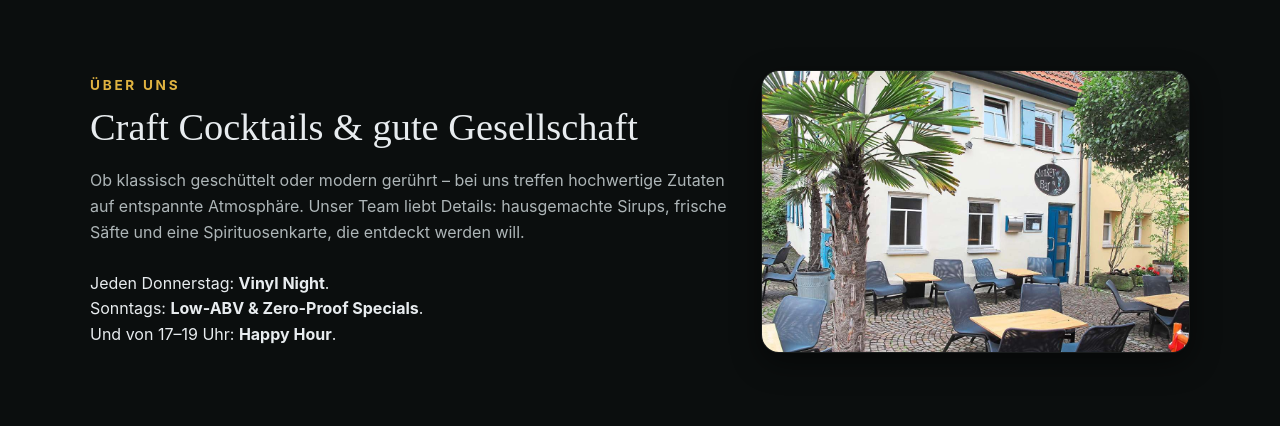
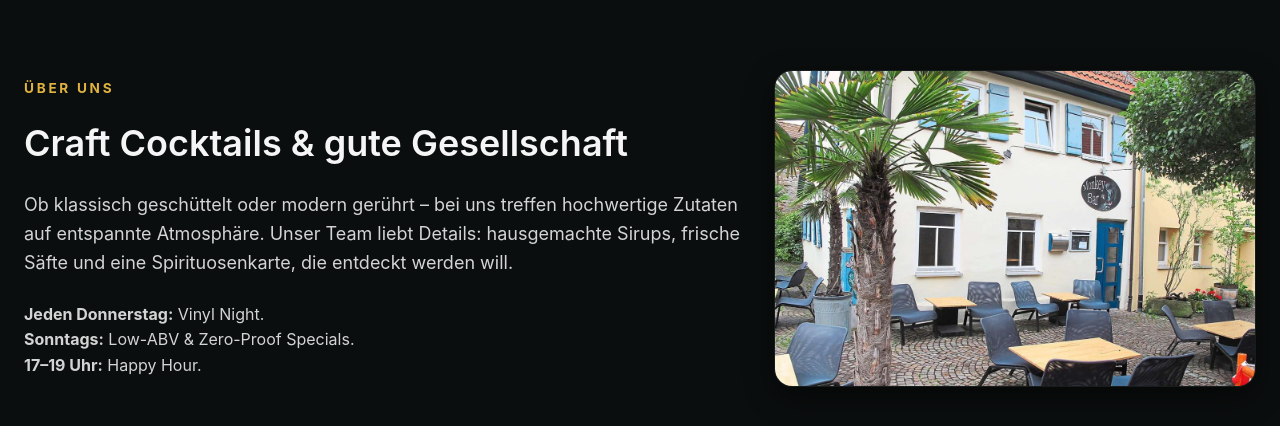
Before and after one commit to UgurTheG/monkey-bar, a Next.js app: page / in a window 1280 px wide. Shown: the part 816-1242 px from the top of the page. Built offline with nearby package versions, Linux system fonts and the light colour scheme.

Commit message:
updated libs

```diff
--- a/eslint.config.mjs
+++ b/eslint.config.mjs
@@ -1,25 +1,44 @@
-import { dirname } from "path";
-import { fileURLToPath } from "url";
-import { FlatCompat } from "@eslint/eslintrc";
+// eslint.config.mjs
+import { defineConfig, globalIgnores } from 'eslint/config';
+import nextVitals from 'eslint-config-next/core-web-vitals';
+import nextTs from 'eslint-config-next/typescript';
+import tseslint from 'typescript-eslint';
+import eslintConfigPrettier from 'eslint-config-prettier/flat';
 
-const __filename = fileURLToPath(import.meta.url);
-const __dirname = dirname(__filename);
+export default defineConfig([
+    // Next.js rules (React, React Hooks, Next best practices)
+    ...nextVitals,
 
-const compat = new FlatCompat({
-  baseDirectory: __dirname,
-});
+    // Next’s TypeScript rules (pairs nicely with typed linting below)
+    ...nextTs,
 
-const eslintConfig = [
-  ...compat.extends("next/core-web-vitals", "next/typescript"),
-  {
-    ignores: [
-      "node_modules/**",
-      ".next/**",
-      "out/**",
-      "build/**",
-      "next-env.d.ts",
-    ],
-  },
-];
+    // Enable type-aware rules from typescript-eslint
+    // Keep this scoped to TS files
+    ...tseslint.configs.recommendedTypeChecked.map((cfg) => ({
+        ...cfg,
+        files: ['**/*.{ts,tsx}'],
+    })),
+    {
+        files: ['**/*.{ts,tsx}'],
+        languageOptions: {
+            parserOptions: {
+                // Use TS Project Service for type-aware rules without listing tsconfigs
+                projectService: true,
+                // If you hit "could not find a tsconfig" issues, uncomment the next line:
+                // tsconfigRootDir: new URL('.', import.meta.url).pathname,
+            },
+        },
+    },
 
-export default eslintConfig;
+    // Turn off rules that conflict with Prettier — keep this LAST.
+    eslintConfigPrettier,
+
+    // Global ignores (tweak as you like)
+    globalIgnores([
+        '.next/**',
+        'out/**',
+        'build/**',
+        'next-env.d.ts',
+        'node_modules/**',
+    ]),
+]);
--- a/src/app/aboutUs.tsx
+++ b/src/app/aboutUs.tsx
@@ -3,35 +3,33 @@ import Image from "next/image";
 
 export default function AboutUs() {
     return (
-        <section id="about" className={"py-[86px]"}>
-            <div className="wrap about">
-                <div className="copy reveal">
-                    <div className="section-kicker">Über uns</div>
-                    <h2 className="section-title">Craft Cocktails & gute Gesellschaft</h2>
-                    <p className="section-lead">
+        <section id="about" className="py-[86px]">
+            <div className="mx-auto max-w-screen-xl px-4 md:px-6">
+                {/* Grid: 1.2fr / 0.8fr on md+, with a 28px gap and centered alignment */}
+                <div className="grid items-center gap-7 md:grid-cols-[1.2fr_0.8fr]">
+                    {/* Copy */}
+                    <div className="space-y-6">
+                        <div className="section-kicker text-xs font-semibold uppercase tracking-[0.2em] ">
+                            Über uns
+                        </div>
+                        <h2 className="text-3xl font-semibold leading-tight text-neutral-100 sm:text-4xl">
+                            Craft Cocktails & gute Gesellschaft
+                        </h2>
+                        <p className="text-lg leading-relaxed text-neutral-300">
                             Ob klassisch geschüttelt oder modern gerührt – bei uns treffen hochwertige Zutaten
                             auf entspannte Atmosphäre. Unser Team liebt Details: hausgemachte Sirups, frische
                             Säfte und eine Spirituosenkarte, die entdeckt werden will.
                         </p>
-                    <p>
-                        <br/>
-                        Jeden Donnerstag: <strong>Vinyl Night</strong>.
-                        <br/>
-                        Sonntags:{" "} <strong>Low-ABV & Zero-Proof Specials</strong>.
-                        <br/>
-                        Und von 17–19 Uhr: <strong>Happy Hour</strong>.
+                        <p className="text-neutral-300">
+                            <span className="block"><strong>Jeden Donnerstag:</strong> Vinyl Night.</span>
+                            <span className="block"><strong>Sonntags:</strong> Low-ABV & Zero-Proof Specials.</span>
+                            <span className="block"><strong>17–19 Uhr:</strong> Happy Hour.</span>
                         </p>
                     </div>
-             {/*   <video
-                    src="/raum.mp4"
-                    autoPlay
-                    muted
-                    loop
-                    playsInline
-                    preload="metadata"
-                />*/}
+
+                    {/* Media */}
                     <Image
-                    className="reveal rounded-xl object-cover"
+                        className="h-full w-full rounded-[var(--radius)] object-cover border border-[rgba(255,255,255,0.06)] [box-shadow:var(--shadow)]"
                         alt="Bar-Interior mit warmem Licht"
                         src="/monkey-bar.jpg"
                         width={1400}
@@ -40,6 +38,7 @@ export default function AboutUs() {
                         priority
                     />
                 </div>
+            </div>
         </section>
-    )
+    );
 }
--- a/src/app/index.css
+++ b/src/app/index.css
@@ -9,19 +9,6 @@ body{margin:0;background:var(--bg);color:var(--text);
     font-family:Inter, system-ui, -apple-system, Segoe UI, Roboto, "Helvetica Neue", Arial;
     line-height:1.6}
 
-/* Hero with video background */
-.hero.parallax{
-    min-height:92vh;display:grid;place-items:center;text-align:center;position:relative;
-    isolation:isolate;overflow:hidden
-}
-.hero.parallax .video-bg{
-    position:absolute;inset:0;width:100%;height:100%;object-fit:cover;
-    z-index:0;pointer-events:none;transform:translateY(0);
-}
-.hero::before{content:"";position:absolute;inset:0;z-index:1;
-    background:radial-gradient(80% 70% at 50% 30%, rgba(0,0,0,.2), rgba(0,0,0,.65)),
-    linear-gradient(180deg, rgba(0,0,0,.1) 0%, rgba(0,0,0,.75) 100%)}
-.hero .content{z-index:2;width:min(1050px,92%)}
 .kicker{text-transform:uppercase;letter-spacing:.35em;font-size:.8rem;opacity:.8}
 .title{font-family:"Playfair Display",serif;font-size:clamp(2.6rem,7vw,5rem);line-height:1.05;margin:10px 0 16px}
 .title .accent{color:var(--accent);text-shadow:0 10px 30px rgba(224,179,65,.35)}
@@ -34,30 +21,6 @@ body{margin:0;background:var(--bg);color:var(--text);
 .section-kicker{color:var(--accent);text-transform:uppercase;letter-spacing:.2em;font-weight:700;font-size:.85rem}
 .section-lead{color:var(--muted);max-width:800px}
 .card{background:linear-gradient(180deg, #111616, #0c1010);border:1px solid rgba(255,255,255,.06);border-radius:var(--radius);box-shadow:var(--shadow)}
-
-/* About Us */
-.about{display:grid;grid-template-columns:1.2fr .8fr;gap:28px;align-items:center}
-.about img{width:100%;height:100%;object-fit:cover;border-radius:var(--radius);border:1px solid rgba(255,255,255,.06);box-shadow:var(--shadow)}
-
-/* Menu */
-.menu-grid{display:grid;grid-template-columns:repeat(auto-fit, minmax(260px, 1fr));gap:16px;margin-top:16px}
-.menu-item{padding:18px;display:grid;gap:8px}
-.menu-item h4{margin:0;display:flex;justify-content:space-between;align-items:baseline;font-size:1.05rem}
-.price{color:var(--accent);font-weight:700}
-.tag{font-size:.74rem;padding:2px 8px;border-radius:999px;border:1px solid rgba(255,255,255,.12);opacity:.9}
-
-/* Parallax divider with background images */
-.divider.parallax{height:52vh;background-attachment:fixed;background-size:cover;background-position:center;position:relative;display:grid;place-items:center;text-align:center}
-.divider::before{content:"";position:absolute;inset:0;background:linear-gradient(180deg, rgba(0,0,0,.6), rgba(0,0,0,.6))}
-.divider .quote{z-index:1;font-family:"Playfair Display",serif;font-size:clamp(1.2rem,3vw,1.6rem);max-width:800px;padding:0 16px}
-
-/* Gallery */
-.gallery{display:grid;grid-template-columns:repeat(12,1fr);grid-auto-rows:120px;gap:10px}
-.gallery .g{border-radius:14px;overflow:hidden;position:relative;border:1px solid rgba(255,255,255,.06)}
-.gallery .g img{width:100%;height:100%;object-fit:cover;filter:saturate(1.05) contrast(1.05);transition:transform .6s ease}
-.gallery .g:hover img{transform:scale(1.05)}
-.span-6{grid-column:span 6}.span-3{grid-column:span 3}.span-4{grid-column:span 4}.span-8{grid-column:span 8}.span-2r{grid-row:span 2}
-
 
 /* Responsive (non-header) */
 @media (max-width:900px){
```
Also changed, not shown: package.json (+11 -6 lines), 1 other file (tests, documents, lock files or other folders). Lines whose indentation alone changed are shown as unchanged.
